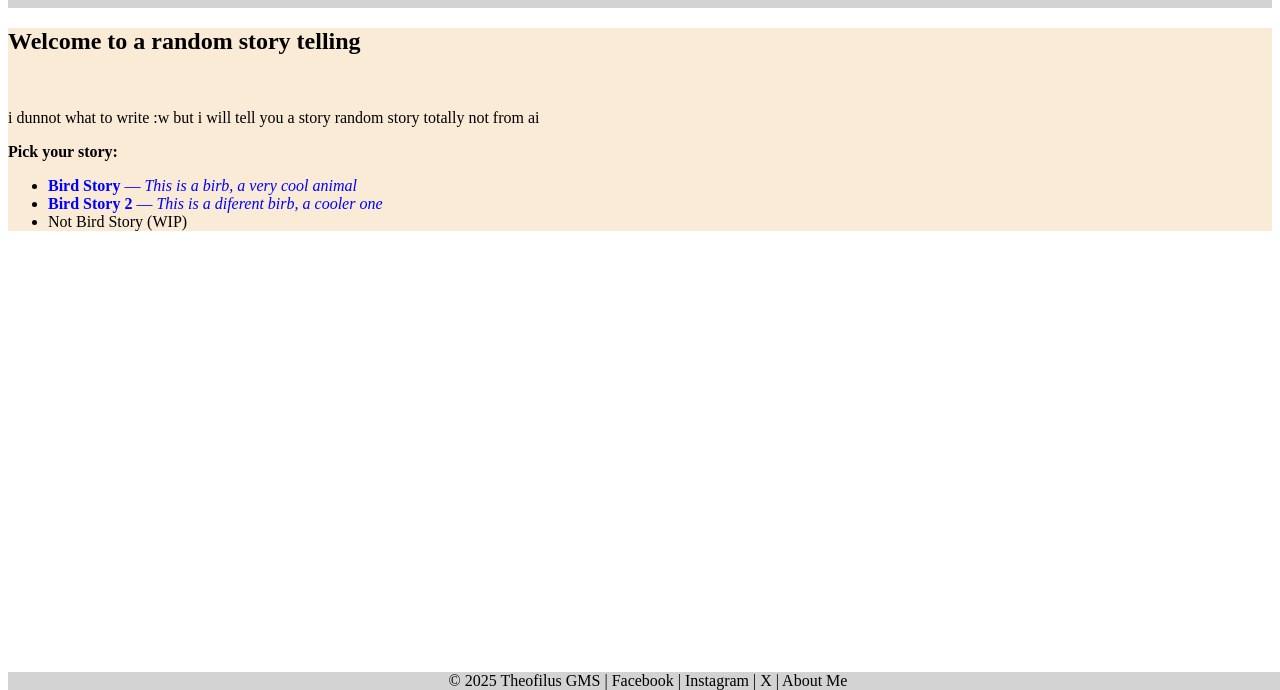
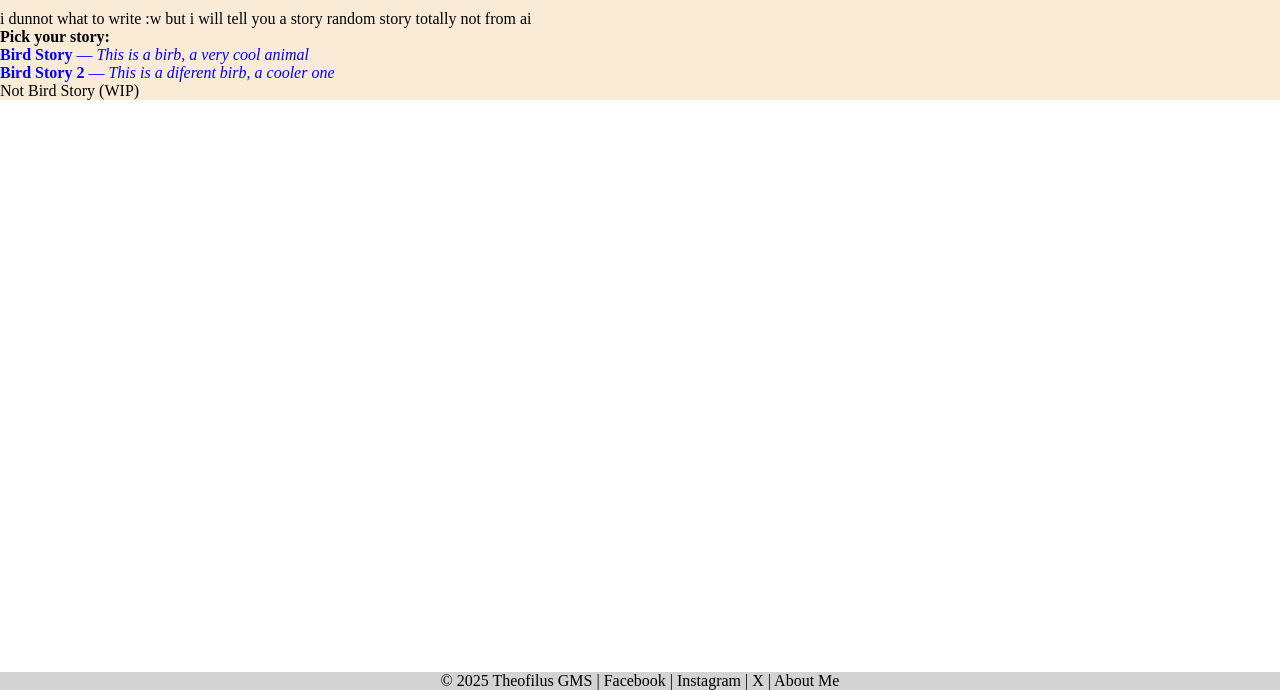
Before and after one commit to Elbound/training-repo, a plain HTML site: page index.html in a window 1280 px wide. Shown: the part 110-800 px from the top of the page. Drawn offline with Linux system fonts and the light colour scheme.

Commit message:
fix indentation and white spaces  around the elements

```diff
--- a/style.css
+++ b/style.css
@@ -1,8 +1,15 @@
+* {
+    margin: 0;
+    padding: 0;
+    box-sizing: border-box;
+}
+
 header{
     background-color: black;
     color: white;
     text-align: center;
     width: 100%;
+
 }
 
 #header-nav{
@@ -15,6 +22,7 @@ footer{
     background-color: lightgray;
     text-align: center;
     position: fixed;
+    left: 0;
     bottom: 0;
     width: 100%;
 }
```
Also changed, not shown: birb.html (+1 -1 lines), birb2.html (+1 -1 lines).
